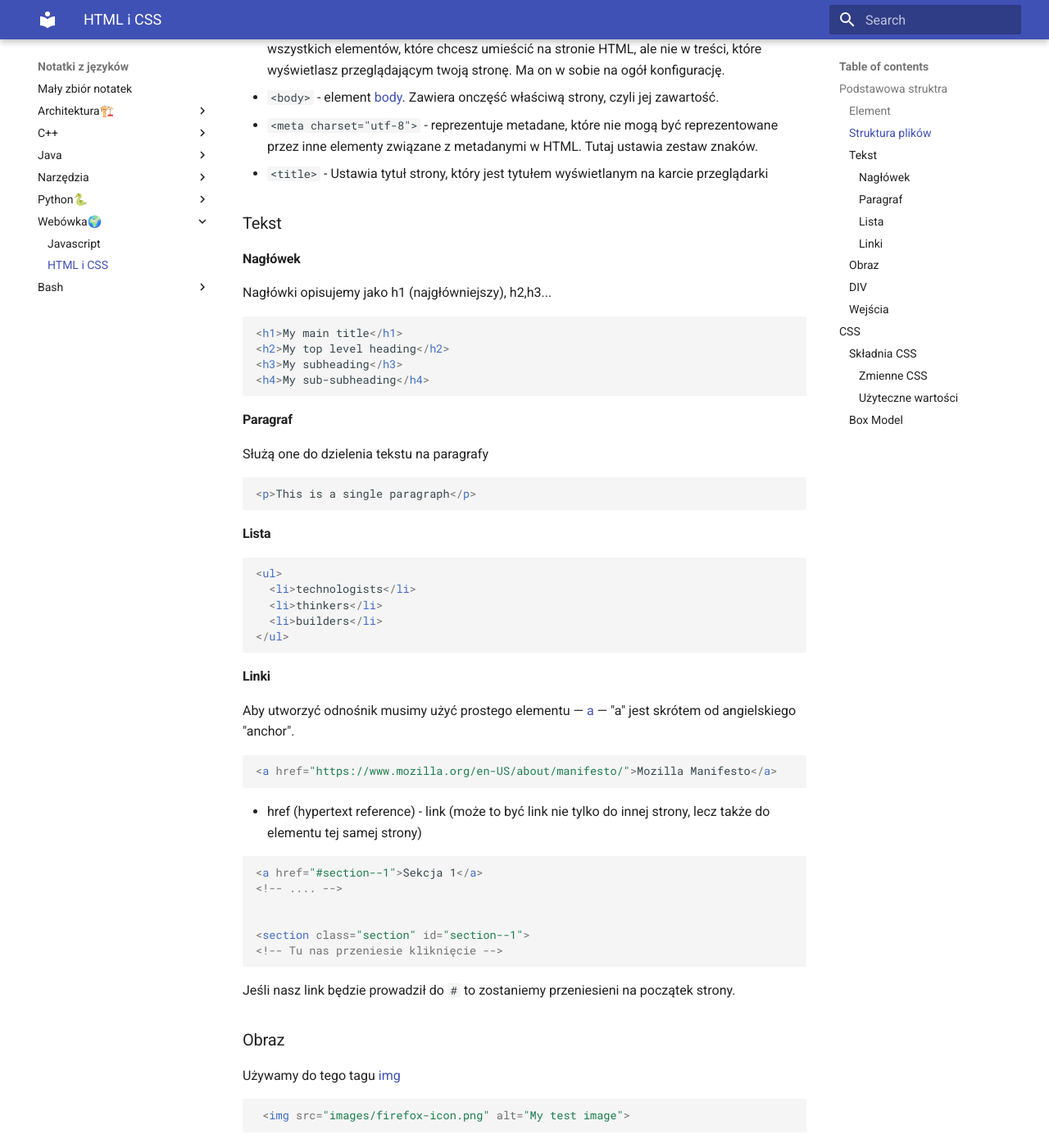
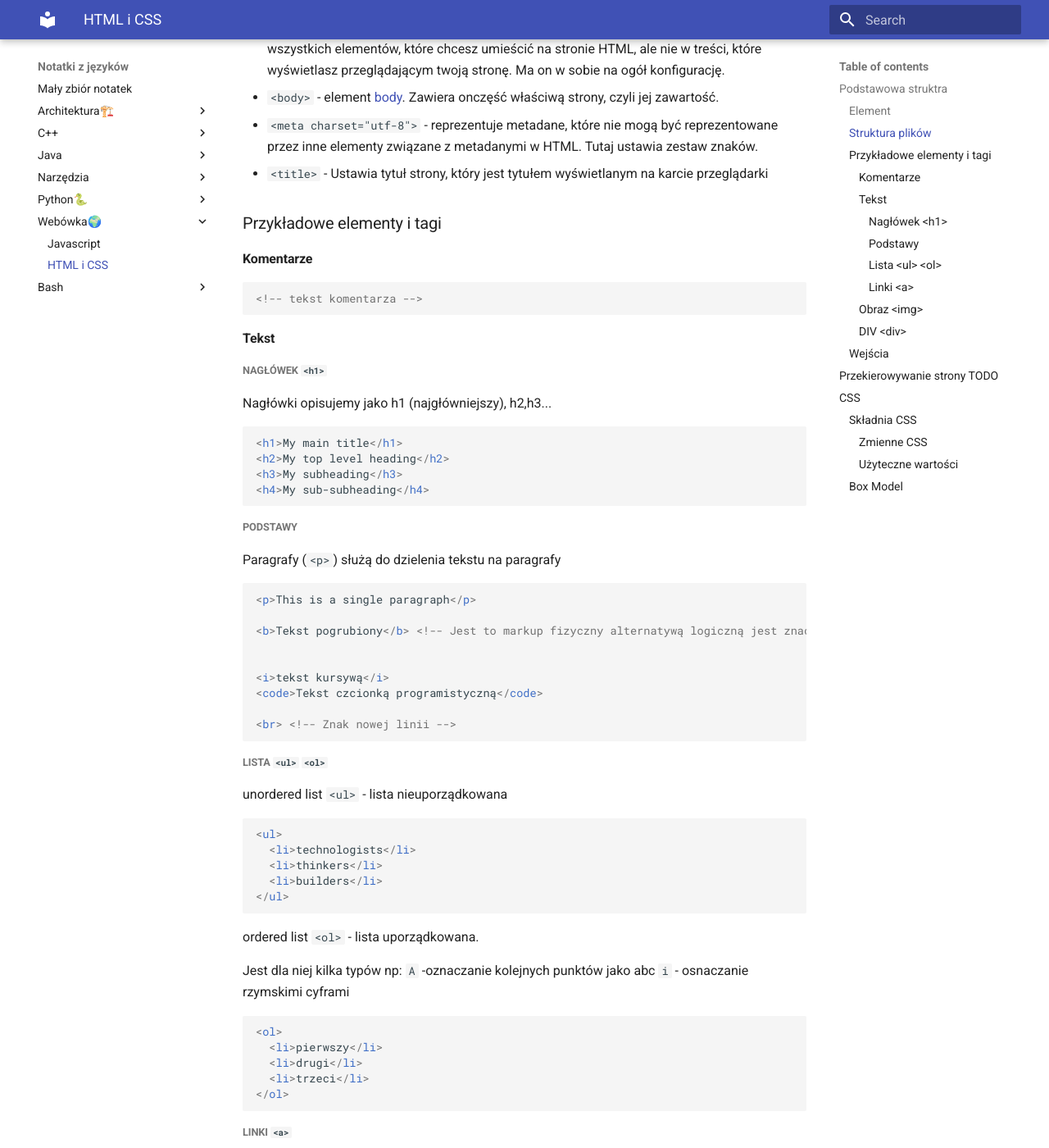
Before and after one commit to pktiuk/notatki_z_jezykow, an MkDocs documentation site: the page built from docs/Webówka🌍/3_html_i_css.md, in a window 1280 px wide and 1400 px high, scrolled down 2130 px. Shown: the whole window at 82% size. Built offline with MkDocs 1.6.1 and Material for MkDocs 9.7.7, drawn with Linux system fonts in a browser that asks for light colours; some of the changed text lies outside the part shown.

Commit message:
Przeorganizowanie

````diff
--- a/docs/Webówka🌍/3_html_i_css.md
+++ b/docs/Webówka🌍/3_html_i_css.md
@@ -77,9 +77,18 @@ Opisy elementów:
 - `<meta charset="utf-8">` - reprezentuje metadane, które nie mogą być reprezentowane przez inne elementy związane z metadanymi w HTML. Tutaj ustawia zestaw znaków.
 - `<title>` - Ustawia tytuł strony, który jest tytułem wyświetlanym na karcie przeglądarki
 
-### Tekst
 
-#### Nagłówek
+### Przykładowe elementy i tagi
+
+#### Komentarze
+
+```html
+<!-- tekst komentarza -->
+```
+
+#### Tekst
+
+##### Nagłówek `<h1>`
 
 Nagłówki opisujemy jako h1 (najgłówniejszy), h2,h3...
 
@@ -90,15 +99,25 @@ Nagłówki opisujemy jako h1 (najgłówniejszy), h2,h3...
 <h4>My sub-subheading</h4>
 ```
 
-#### Paragraf
+##### Podstawy
 
-Służą one do dzielenia tekstu na paragrafy
+Paragrafy (`<p>`) służą do dzielenia tekstu na paragrafy
 
 ```html
 <p>This is a single paragraph</p>
+
+<b>Tekst pogrubiony</b> <!-- Jest to markup fizyczny alternatywą logiczną jest znacznik <strong> -->
+
+
+<i>tekst kursywą</i>
+<code>Tekst czcionką programistyczną</code>
+
+<br> <!-- Znak nowej linii -->
 ```
 
-#### Lista
+##### Lista `<ul>` `<ol>`
+
+unordered list `<ul>` - lista nieuporządkowana
 
 ```html
 <ul>
@@ -108,7 +127,19 @@ Służą one do dzielenia tekstu na paragrafy
 </ul>
 ```
 
-#### Linki
+ordered list `<ol>` - lista uporządkowana.
+
+Jest dla niej kilka typów np: `A` -oznaczanie kolejnych punktów jako abc `i` - osnaczanie rzymskimi cyframi
+
+```html
+<ol>
+  <li>pierwszy</li>
+  <li>drugi</li>
+  <li>trzeci</li>
+</ol>
+```
+
+##### Linki `<a>`
 
 Aby utworzyć odnośnik musimy użyć prostego elementu — [a](https://developer.mozilla.org/pl/docs/Web/HTML/Element/a) — "a" jest skrótem od angielskiego "anchor".
 
@@ -129,7 +160,13 @@ Aby utworzyć odnośnik musimy użyć prostego elementu — [a](https://develope
 
 Jeśli nasz link będzie prowadził do `#` to zostaniemy przeniesieni na początek strony.
 
-### Obraz
+Możemy też łatwo tworzyć własne kotwice
+
+```html
+<a name="moja_sekcja">Moja sekcja</a>
+```
+
+#### Obraz `<img>`
 
 Używamy do tego tagu [img](https://developer.mozilla.org/en-US/docs/Web/HTML/Element/img)
 
@@ -140,7 +177,7 @@ Używamy do tego tagu [img](https://developer.mozilla.org/en-US/docs/Web/HTML/El
 - `src` - źródło obrazu
 - `alt` - tekst alternatywny - pokazuje się w razie problemów z wyświetleniem.
 
-### DIV
+#### DIV `<div>`
 
 [div](https://developer.mozilla.org/pl/docs/Web/HTML/Element/div) - jest to element który nie robi nic. Służy on jako kontener, dzięki któremu można łatwo podzielić i pogrupować elementy.
 
@@ -155,6 +192,8 @@ pole tekstowe i przycisk (bez JS-a bezuzyteczne)
 
 <input type="text" placeholder="Domyślny tekst" />
 <button>GIT!</button>
+
+## Przekierowywanie strony TODO
 
 ## CSS
 
````
